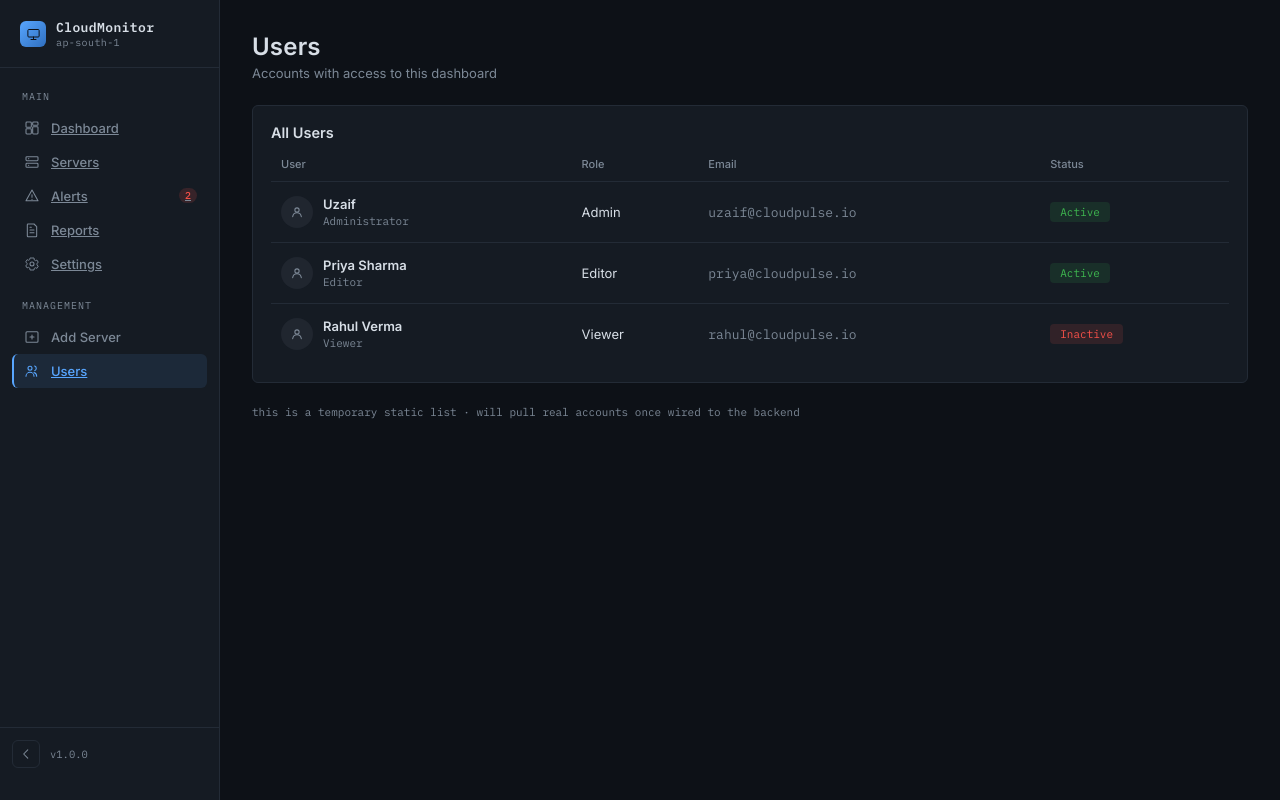
After one commit to uzaif-shaikh/CloudPulse, a Flask app: page /users in a window 1280 px wide. The commit adds this page. Run offline with Flask 3, Linux system fonts and the light colour scheme.

Commit message:
Add user session management and new pages for settings and users

```diff
--- a/app.py
+++ b/app.py
@@ -1,6 +1,9 @@
-from flask import Flask, render_template, request, redirect, url_for
+from flask import Flask, render_template, request, redirect, url_for, session
 
 app = Flask(__name__)
+
+# 2. Add a secret key (required to encrypt session data)
+app.secret_key = "any_random_string_here"
 
 @app.route("/")
 def form():
@@ -10,14 +13,21 @@ def form():
 def wecome():
     username = request.form.get("username")
     password = request.form.get("pass")
+
     if username == "uzaif" and password == "123":
+        # 3. Store the username in the session dictionary
+        session["user_name"] = username
         return redirect(url_for('dashboard'))
     else:
-        return "Web site is under devlopment. Now only admin can login."
+        return f"Hello! {username} Web site is under devlopment. Now only admin can login."
 
 @app.route('/dashboard')
 def dashboard():
-    return render_template('project.html', active_page='dashboard')
+    # 4. Retrieve the username from the session (default to "Guest" if not found)
+    logged_in_user = session.get("user_name", "Guest")
+
+    # 5. Pass it to your project.html template
+    return render_template("project.html", usern=logged_in_user)
 
 @app.route('/reports')
 def reports():
@@ -29,3 +39,10 @@ def servers():
 @app.route('/alerts')
 def alerts():
     return render_template('alerts.html', active_page='alerts')
+@app.route('/settings')
+def settings():
+    return render_template('settings.html', active_page='settings')
+
+@app.route('/users')
+def users():
+    return render_template('users.html', active_page='users')
--- a/templates/base.html
+++ b/templates/base.html
@@ -46,10 +46,10 @@
       <span class="nav-label">Reports</span>
     </a>
 
-    <div class="nav-item" data-view="settings">
+    <a href="{{ url_for('settings') }}" class="nav-item {% if active_page == 'settings' %}active{% endif %}" data-view="settings">
       <svg viewBox="0 0 24 24" fill="none" xmlns="http://www.w3.org/2000/svg"><circle cx="12" cy="12" r="3" stroke="currentColor" stroke-width="1.6"/><path d="M19.4 13a7.6 7.6 0 0 0 0-2l2-1.5-2-3.4-2.3.9a7.6 7.6 0 0 0-1.7-1L15 3h-6l-.4 2.4a7.6 7.6 0 0 0-1.7 1l-2.3-.9-2 3.4L4.6 11a7.6 7.6 0 0 0 0 2l-2 1.5 2 3.4 2.3-.9c.5.4 1.1.75 1.7 1L9 21h6l.4-2.4c.6-.25 1.2-.6 1.7-1l2.3.9 2-3.4-2-1.5z" stroke="currentColor" stroke-width="1.4" stroke-linejoin="round"/></svg>
       <span class="nav-label">Settings</span>
-    </div>
+    </a>
   </nav>
 
   <nav class="nav-section">
@@ -60,10 +60,10 @@
       <span class="nav-label">Add Server</span>
     </div>
 
-    <div class="nav-item" data-view="users">
+    <a href="{{ url_for('users') }}" class="nav-item {% if active_page == 'users' %}active{% endif %}" data-view="users">
       <svg viewBox="0 0 24 24" fill="none" xmlns="http://www.w3.org/2000/svg"><circle cx="9" cy="8" r="3" stroke="currentColor" stroke-width="1.6"/><path d="M3 20c0-3.3 2.7-6 6-6s6 2.7 6 6" stroke="currentColor" stroke-width="1.6" stroke-linecap="round"/><path d="M16 4.5c1.4.5 2.4 1.9 2.4 3.5s-1 3-2.4 3.5M19 20c0-2.8-1.7-5.1-4-5.8" stroke="currentColor" stroke-width="1.6" stroke-linecap="round"/></svg>
       <span class="nav-label">Users</span>
-    </div>
+    </a>
   </nav>
 
   <div class="sidebar-spacer"></div>
--- a/templates/project.html
+++ b/templates/project.html
@@ -4,7 +4,7 @@
 
   <header>
     <div>
-      <h1>Dashboard</h1>
+      <h1>Hello {{ usern }}!, Dashboard</h1>
       <p class="subtitle">Overview of all your infrastructure</p>
     </div>
   </header>
--- /dev/null
+++ b/templates/users.html
@@ -0,0 +1,81 @@
+{% extends "base.html" %}
+{% block title %}Users{% endblock %}
+{% block content %}
+
+  <header>
+    <div>
+      <h1>Users</h1>
+      <p class="subtitle">Accounts with access to this dashboard</p>
+    </div>
+  </header>
+
+  <div class="card table-card">
+    <div class="card-head">
+      <h2>All Users</h2>
+    </div>
+
+    <div class="table-scroll">
+      <table class="server-table">
+        <thead>
+          <tr>
+            <th>User</th>
+            <th>Role</th>
+            <th>Email</th>
+            <th>Status</th>
+          </tr>
+        </thead>
+        <tbody>
+
+          <tr>
+            <td>
+              <div class="server-name-cell">
+                <div class="avatar"><svg viewBox="0 0 24 24" fill="none" xmlns="http://www.w3.org/2000/svg"><circle cx="12" cy="9" r="3.2" stroke="currentColor" stroke-width="1.6"/><path d="M5.5 19c.6-3.4 3.4-5.8 6.5-5.8s5.9 2.4 6.5 5.8" stroke="currentColor" stroke-width="1.6" stroke-linecap="round"/></svg></div>
+                <div>
+                  <div class="sname">Uzaif</div>
+                  <div class="sip">Administrator</div>
+                </div>
+              </div>
+            </td>
+            <td>Admin</td>
+            <td class="uptime">uzaif@cloudpulse.io</td>
+            <td><span class="pill online">Active</span></td>
+          </tr>
+
+          <tr>
+            <td>
+              <div class="server-name-cell">
+                <div class="avatar"><svg viewBox="0 0 24 24" fill="none" xmlns="http://www.w3.org/2000/svg"><circle cx="12" cy="9" r="3.2" stroke="currentColor" stroke-width="1.6"/><path d="M5.5 19c.6-3.4 3.4-5.8 6.5-5.8s5.9 2.4 6.5 5.8" stroke="currentColor" stroke-width="1.6" stroke-linecap="round"/></svg></div>
+                <div>
+                  <div class="sname">Priya Sharma</div>
+                  <div class="sip">Editor</div>
+                </div>
+              </div>
+            </td>
+            <td>Editor</td>
+            <td class="uptime">priya@cloudpulse.io</td>
+            <td><span class="pill online">Active</span></td>
+          </tr>
+
+          <tr>
+            <td>
+              <div class="server-name-cell">
+                <div class="avatar"><svg viewBox="0 0 24 24" fill="none" xmlns="http://www.w3.org/2000/svg"><circle cx="12" cy="9" r="3.2" stroke="currentColor" stroke-width="1.6"/><path d="M5.5 19c.6-3.4 3.4-5.8 6.5-5.8s5.9 2.4 6.5 5.8" stroke="currentColor" stroke-width="1.6" stroke-linecap="round"/></svg></div>
+                <div>
+                  <div class="sname">Rahul Verma</div>
+                  <div class="sip">Viewer</div>
+                </div>
+              </div>
+            </td>
+            <td>Viewer</td>
+            <td class="uptime">rahul@cloudpulse.io</td>
+            <td><span class="pill offline">Inactive</span></td>
+          </tr>
+
+        </tbody>
+      </table>
+    </div>
+  </div>
+
+  <footer>this is a temporary static list · will pull real accounts once wired to the backend</footer>
+
+{% endblock %}
```
Also changed, not shown: templates/settings.html (added, +23 -0 lines).
